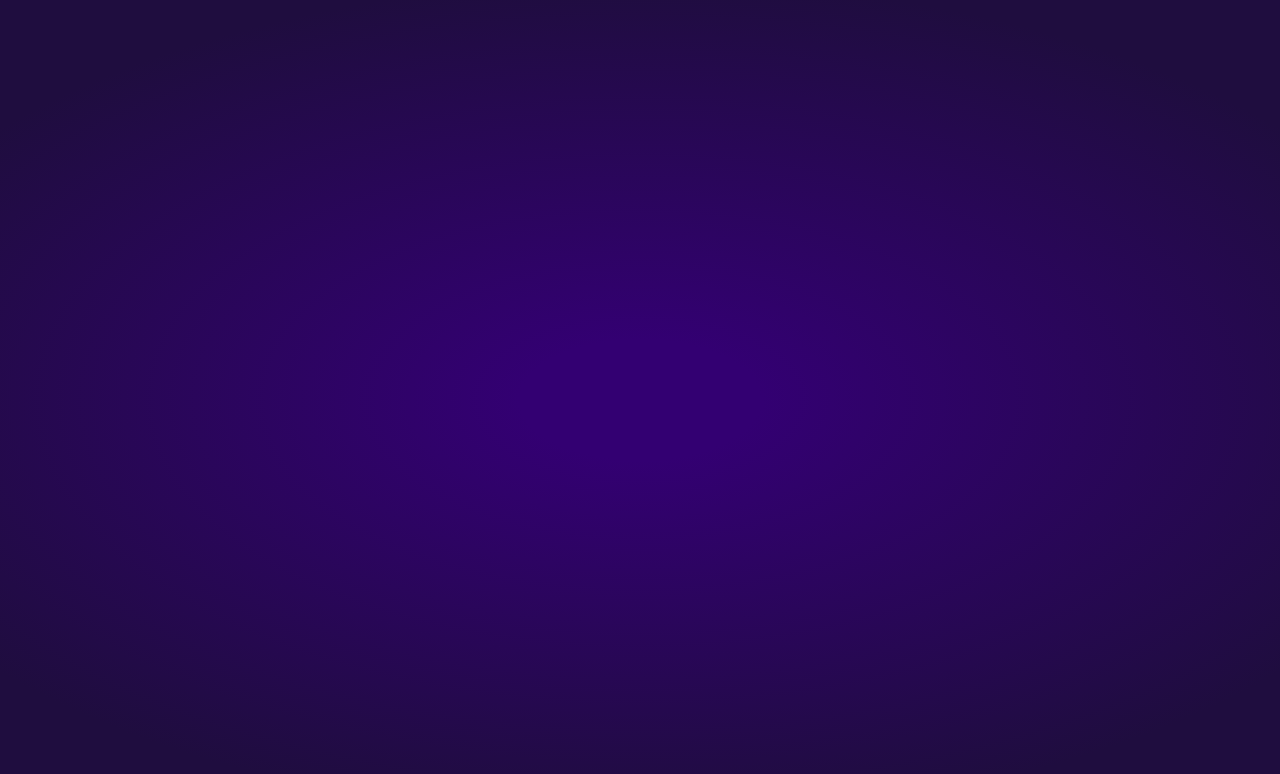
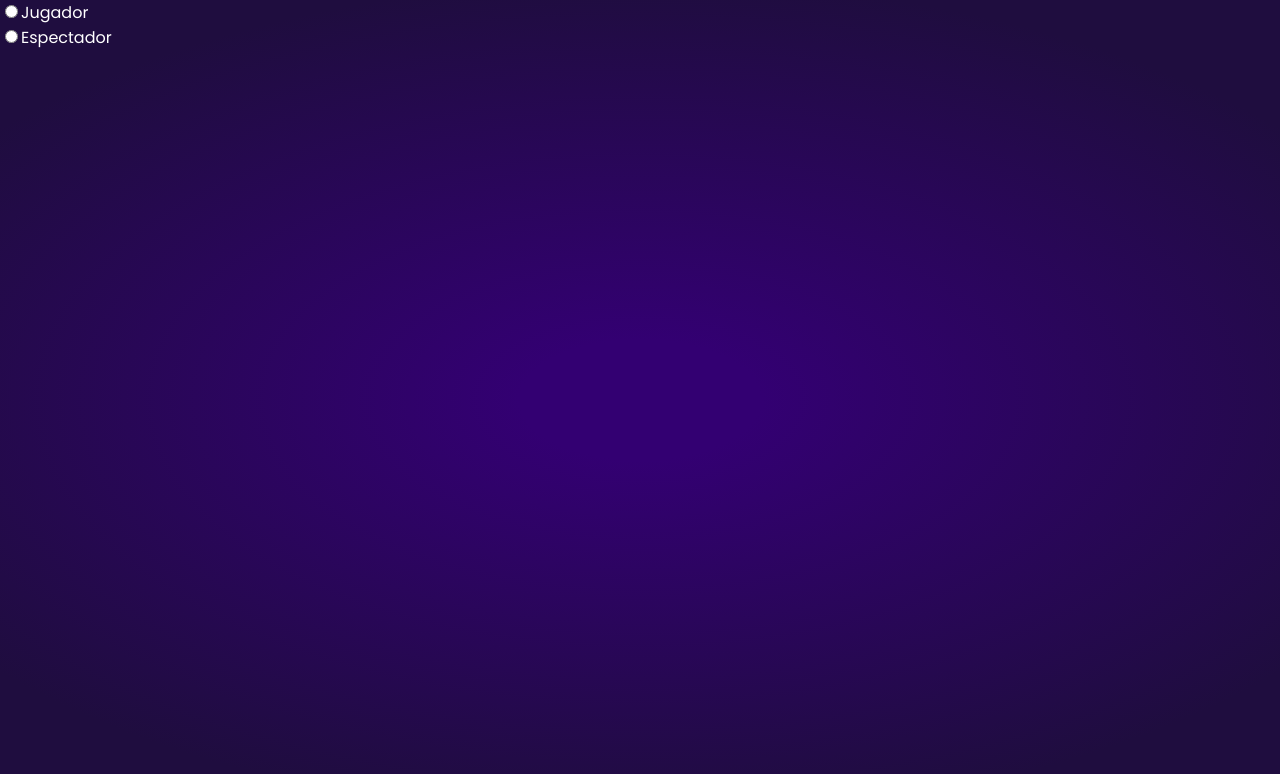
Before and after one commit to lizbethnunezrojas/planning-poket, an Angular app: page /join in a window 1280 px wide. Before the commit this address led to /. Shown: the top 774 px of the page. Built offline with nearby package versions, Linux system fonts and the light colour scheme.

Commit message:
feat(hu02): configure join-game route and fix radio-selector interaction

```diff
--- a/src/app/app.routes.ts
+++ b/src/app/app.routes.ts
@@ -12,4 +12,9 @@ export const routes: Routes = [
     loadComponent: () =>
       import('./features/pages/create-game-page/create-game-page').then((m) => m.CreateGamePage),
   },
+
+  {
+    path: 'join',
+    loadComponent: () => import('./features/pages/join-game/join-game.component').then(m => m.JoinGamePage)
+  }
 ];
--- a/src/app/components/atoms/radio-selector/radio-selector.component.html
+++ b/src/app/components/atoms/radio-selector/radio-selector.component.html
@@ -1,12 +1,11 @@
 <div class="radio-container">
-  <input
-    type="radio"
-    [id]="id"
-    [value]="value"
-    [formControl]="control"
-    class="radio-input"
-  />
-  <label [for]="id" class="radio-label">
+  <label class="radio-label"> <input
+      type="radio"
+      [name]="name"
+      [value]="value"
+      [formControl]="control"
+      class="radio-input"
+    />
     <span class="radio-circle"></span>
     <span class="label-text">{{ label }}</span>
   </label>
--- a/src/app/components/atoms/radio-selector/radio-selector.component.ts
+++ b/src/app/components/atoms/radio-selector/radio-selector.component.ts
@@ -15,4 +15,5 @@ export class RadioSelectorComponent {
   @Input({ required: true }) id!: string;
   @Input({ required: true }) value!: string;
   @Input({ required: true }) label!: string;
+  @Input({ required: true }) name!: string;
 }
--- /dev/null
+++ b/src/app/features/pages/join-game/join-game.component.ts
@@ -0,0 +1,34 @@
+import { Component } from '@angular/core';
+import { CommonModule } from '@angular/common';
+import { RadioSelectorComponent } from '../../../components/atoms/radio-selector/radio-selector.component';
+import { FormControl, ReactiveFormsModule } from '@angular/forms';
+
+@Component({
+  selector: 'app-join-game',
+  standalone: true,
+  imports: [CommonModule, RadioSelectorComponent, ReactiveFormsModule],
+  template: `
+    <div>
+      <app-radio-selector
+        id="radio-player"
+        name="user-role"
+        value="player"
+        label="Jugador"
+        [control]="modeControl"
+      >
+      </app-radio-selector>
+
+      <app-radio-selector
+        id="radio-spectator"
+        name="user-role"
+        value="spectator"
+        label="Espectador"
+        [control]="modeControl"
+      >
+      </app-radio-selector>
+    </div>
+  `,
+})
+export class JoinGamePage {
+  modeControl = new FormControl(null);
+}
```
